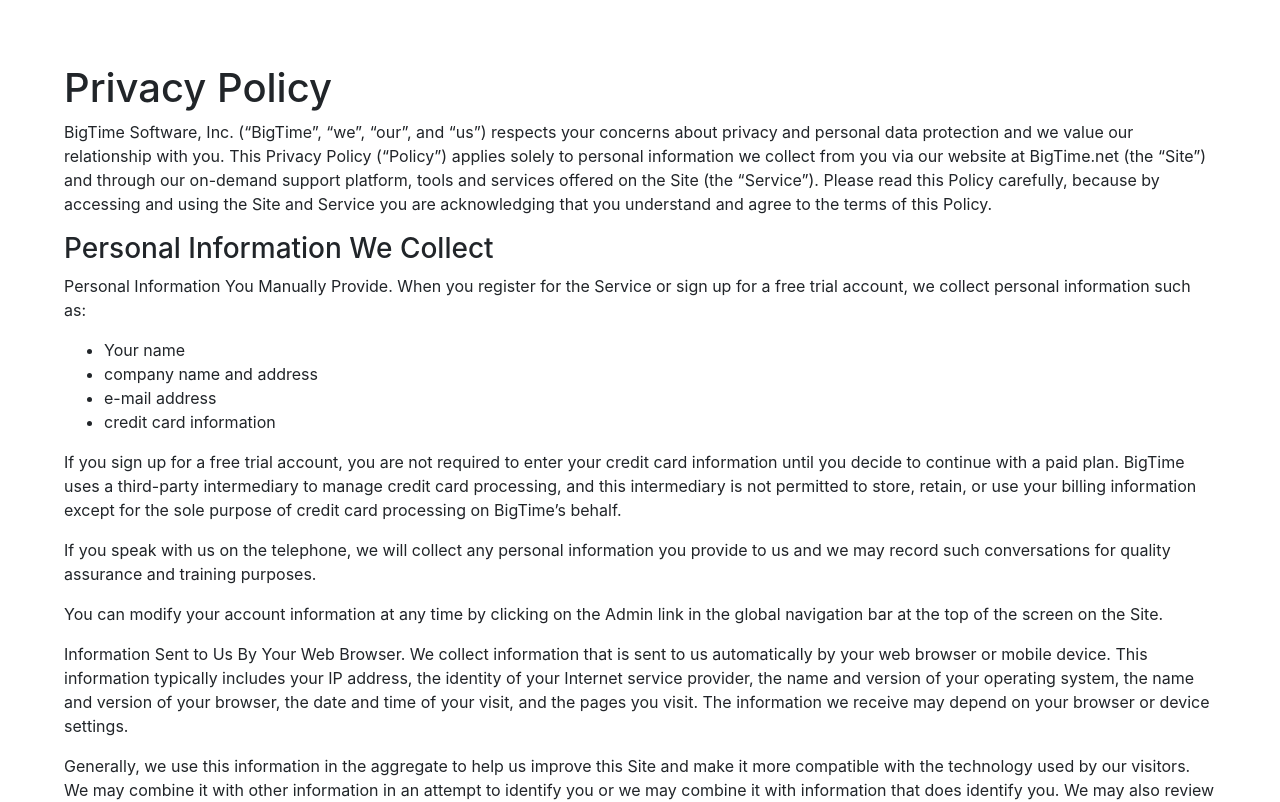
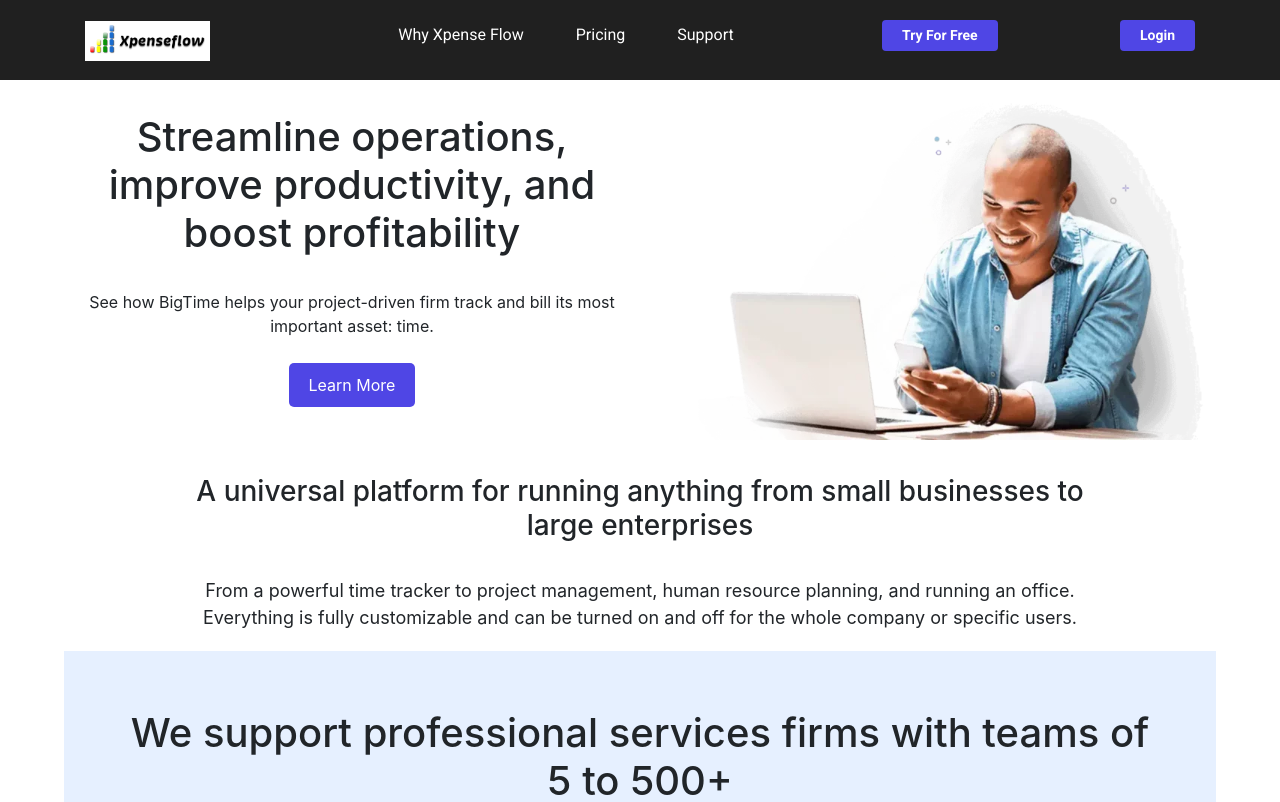
Before and after one commit to sumar007/XpenseFlow, a React (Create React App) app in the folder client/: page / in a window 1280 px wide. Shown: the top 802 px of the page. Built offline with nearby package versions, Linux system fonts and the light colour scheme; a web font is replaced by a local one.

Commit message:
homepages

```diff
--- a/client/public/index.html
+++ b/client/public/index.html
@@ -2,7 +2,7 @@
 <html lang="en">
   <head>
     <meta charset="utf-8" />
-    <link rel="icon" href="%PUBLIC_URL%/favicon.ico" />
+    <link rel="icon" href="%PUBLIC_URL%/logo xf.png" />
     <meta name="viewport" content="width=device-width, initial-scale=1" />
     <meta name="theme-color" content="#000000" />
     <meta
@@ -32,7 +32,7 @@
       work correctly both with client-side routing and a non-root public URL.
       Learn how to configure a non-root public URL by running `npm run build`.
     -->
-    <title>React App</title>
+    <title>Xpense Flow</title>
   </head>
   <body>
     <noscript>You need to enable JavaScript to run this app.</noscript>
--- a/client/src/App.js
+++ b/client/src/App.js
@@ -2,16 +2,16 @@
 import Home from "./components/Home/Home";
 import Terms from "./components/TermsAndConditions/Terms";
 import PrivacyPolicy from "./components/Privacy/Privacy";
-import { BrowserRouter } from "react-router-dom";
+import React from "react";
+import { Route, Routes } from "react-router-dom";
+
 function App() {
   return (
-    <>
-      <BrowserRouter>
-        {/* <Home />
-        <Terms /> */}
-        <PrivacyPolicy />
-      </BrowserRouter>
-    </>
+    <Routes>
+      <Route path="/" element={<Home />} />
+      <Route path="/Terms-and-conditions" element={<Terms />} />
+      <Route path="/Privacy-Policy" element={<PrivacyPolicy />} />
+    </Routes>
   );
 }
 
--- a/client/src/components/Home/Footer.js
+++ b/client/src/components/Home/Footer.js
@@ -1,7 +1,7 @@
-import "./Footer.css"
-
-const Footer=()=>{
-    return(
+import "./Footer.css";
+import { Link } from "react-router-dom";
+const Footer = () => {
+  return (
     <div class="Ecommerce-Website-Footer-Section-bg pb-5 pt-5">
       <div class="container">
         <div class="row">
@@ -9,30 +9,50 @@
             <div class="d-flex flex-column justify-conent-start justify-conent-md-start ">
               <div class="text-md-left text-center mb-3">
                 {/* <img src="https://d1tgh8fmlzexmh.cloudfront.net/ccbp-responsive-website/ecommerce-website-logo-img.png" class="Ecommerce-Website-Footer-Section-logo" /> */}
-                            <h1 style={{color:"#fff"}}>Xpense Flow</h1>
+                <h1 style={{ color: "#fff" }}>Xpense Flow</h1>
               </div>
               <div class="d-flex flex-row justify-content-md-start justify-conent-center  mb-3">
                 <div class="Ecommerce-Website-Footer-Section-logo-card mr-2">
-                                <i class="fa fa-google" style={{color:"#fff"}} aria-hidden="true"></i>
+                  <i
+                    class="fa fa-google"
+                    style={{ color: "#fff" }}
+                    aria-hidden="true"
+                  ></i>
                 </div>
                 <div class="Ecommerce-Website-Footer-Section-logo-card mr-2">
-                                <i class="fa fa-twitter"  style={{color:"#fff"}}  aria-hidden="true"></i>
+                  <i
+                    class="fa fa-twitter"
+                    style={{ color: "#fff" }}
+                    aria-hidden="true"
+                  ></i>
                 </div>
                 <div class="Ecommerce-Website-Footer-Section-logo-card mr-2">
-                                <i class="fa fa-instagram"  style={{color:"#fff"}}  aria-hidden="true"></i>
+                  <i
+                    class="fa fa-instagram"
+                    style={{ color: "#fff" }}
+                    aria-hidden="true"
+                  ></i>
                 </div>
                 <div class="Ecommerce-Website-Footer-Section-logo-card">
-                                <i class="fa fa-linkedin-square"  style={{color:"#fff"}} aria-hidden="true"></i>
+                  <i
+                    class="fa fa-linkedin-square"
+                    style={{ color: "#fff" }}
+                    aria-hidden="true"
+                  ></i>
                 </div>
               </div>
               <div class="text-center text-md-left">
-                            <h1 class="Ecommerce-Website-Footer-Section-address">Malakpet, Hyderabad</h1>
+                <h1 class="Ecommerce-Website-Footer-Section-address">
+                  Malakpet, Hyderabad
+                </h1>
               </div>
             </div>
           </div>
           <div class="col-6 col-md-6 col-lg-3">
             <div>
-                        <h1 class="Ecommerce-Website-Footer-Section-heading">Get to know us</h1>
+              <h1 class="Ecommerce-Website-Footer-Section-heading">
+                Get to know us
+              </h1>
               <p className="footer-text1">About us</p>
               <p className="footer-text1">Career</p>
               <p className="footer-text1">Press Releases</p>
@@ -41,7 +61,9 @@
           </div>
           <div class="col-6 col-md-6 col-lg-3">
             <div>
-                        <h1 class="Ecommerce-Website-Footer-Section-heading">Contact with us</h1>
+              <h1 class="Ecommerce-Website-Footer-Section-heading">
+                Contact with us
+              </h1>
               <p className="footer-text1">Facebook</p>
               <p className="footer-text1">Twitter</p>
               <p className="footer-text1">Instagram</p>
@@ -49,28 +71,38 @@
           </div>
           <div class="col-6 col-md-6 col-lg-3">
             <div>
-                        <h1 class="Ecommerce-Website-Footer-Section-heading">Let Us Help You</h1>
+              <h1 class="Ecommerce-Website-Footer-Section-heading">
+                Let Us Help You
+              </h1>
               <p className="footer-text1">100% Purchase</p>
-                        <p  className="footer-text1">Protection</p>
-                        <p  className="footer-text1">Your Account</p>
-                        <p  className="footer-text1">Return Center</p>
+              <p className="footer-text1">Protection</p>
+              <p className="footer-text1">Your Account</p>
+              <p className="footer-text1">Return Center</p>
               <p className="footer-text1">Help</p>
             </div>
           </div>
         </div>
+        <p className="privacy-text">
+          <Link to="/Privacy-Policy">Privacy Policy</Link>
+        </p>
+        <p className="privacy-text">
+          <Link to="/Terms-and-conditions">Terms & Conditions</Link>
+        </p>
+
         <hr class="Ecommerce-Website-Footer-Section-line" />
         <div class="d-flex flex-row justify-content-center">
           <div class="Ecommerce-Website-Footer-Section-copy-right">
             <i class="fa fa-copyright" aria-hidden="true"></i>
           </div>
           <div class="ml-2 mt-1">
-                    <h1 class="Ecommerce-Website-Footer-Section-address">2023 Xpense Flow</h1>
+            <h1 class="Ecommerce-Website-Footer-Section-address">
+              2023 Xpense Flow
+            </h1>
           </div>
         </div>
       </div>
     </div>
+  );
+};
 
-    )
-}
-
-export default Footer
+export default Footer;
--- a/client/src/components/Home/Header.js
+++ b/client/src/components/Home/Header.js
@@ -6,7 +6,7 @@
 import { AiFillHome } from "react-icons/ai";
 import { BsFillBriefcaseFill } from "react-icons/bs";
 import "./Header.css";
-
+import logo from "../Images/logo xf.png"
 const Header = (props) => {
   const onClickLogout = () => {
     const { history } = props;
@@ -19,12 +19,11 @@
       <div className="nav-content">
         <div className="nav-bar-mobile-logo-container">
           <Link to="/">
-            {/* <img
+             <img
               className="website-logo"
-              src="https://assets.ccbp.in/frontend/react-js/logo-img.png"
+              src={logo}
               alt="website logo"
-            /> */}
-            <h1>Xpense Flow</h1>
+            />
           </Link>
           <ul className="nav-bar-mobile-icons-container">
             <li>
@@ -50,27 +49,26 @@
         </div>
         <div className="nav-bar-large-container">
           <Link to="/">
-            {/* <img
+           <img
               className="website-logo"
-              src="https://assets.ccbp.in/frontend/react-js/logo-img.png"
+              src={logo}
               alt="website logo"
-            /> */}
-            <h1>Xpense Flow</h1>
+            />
           </Link>
           <ul className="nav-menu">
             <li className="nav-menu-item">
-              <Link to="/" className="nav-link">
+              <Link to="/aboutus" className="nav-link">
                 Why Xpense Flow
               </Link>
             </li>
             <li className="nav-menu-item">
-              <Link to="/jobs" className="nav-link">
+              <Link to="/pricing" className="nav-link">
                 Pricing
               </Link>
             </li>
             <li className="nav-menu-item">
-              <Link to="/jobs" className="nav-link">
-                Contact Us
+              <Link to="/support" className="nav-link">
+                Support
               </Link>
             </li>
           </ul>
--- a/client/src/components/Privacy/Privacy.js
+++ b/client/src/components/Privacy/Privacy.js
@@ -1,8 +1,11 @@
 
 import "./Privacy.css"
-
+import Footer from "../Home/Footer";
+import Header from "../Home/Header";
 const PrivacyPolicy = () => {
   return (
+    <>
+    <Header />
     <div className="privacy-policy-main-container">
       <h1>Privacy Policy</h1>
       <p>
@@ -158,6 +161,8 @@
 
 <p>If you have questions regarding this Policy or about the security practices of BigTime, please contact us by email at legal@bigtime.net.</p>
     </div>
+    <Footer />
+    </>
   );
 };
 
--- a/client/src/index.js
+++ b/client/src/index.js
@@ -1,13 +1,16 @@
 import React from 'react';
 import ReactDOM from 'react-dom/client';
 import './index.css';
+import { BrowserRouter } from 'react-router-dom';
 import App from './App';
 import reportWebVitals from './reportWebVitals';
 
 const root = ReactDOM.createRoot(document.getElementById('root'));
 root.render(
   <React.StrictMode>
+    <BrowserRouter>
     <App />
+    </BrowserRouter>
   </React.StrictMode>
 );
 
```
Also changed, not shown: client/public/logo xf.png (added), client/src/components/Images/logo xf.png (added). Lines whose indentation alone changed are shown as unchanged.
